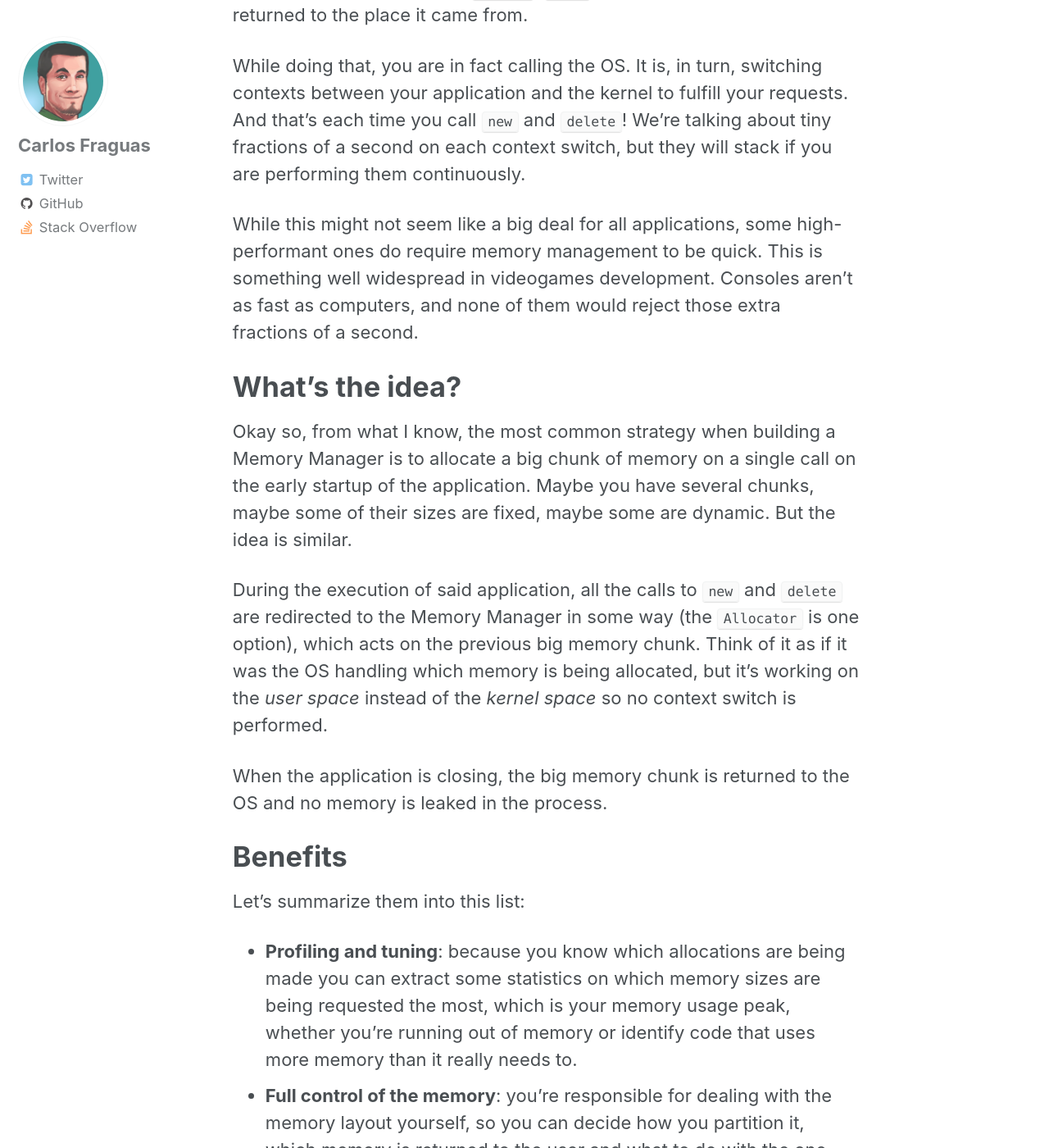
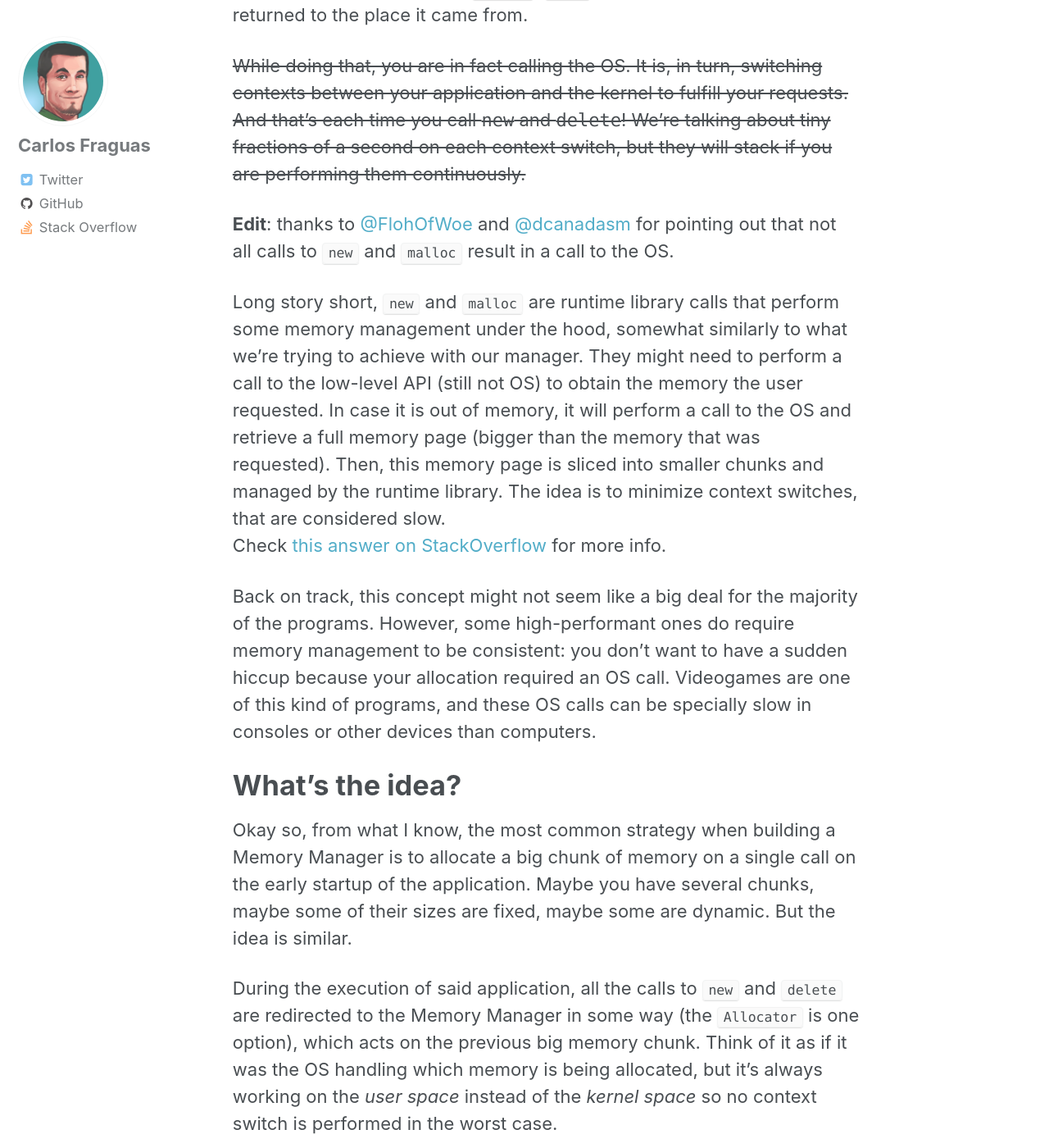
Before and after one commit to MetanoKid/coding-scars, a Jekyll site: the page built from _posts/2017-06-22-memory-manager-0.md, in a window 1280 px wide and 1400 px high, scrolled down 1446 px. Shown: the whole window at 82% size. Built offline with Jekyll 4.4.1, drawn with Linux system fonts in a browser that asks for light colours; some of the changed text lies outside the part shown.

Commit message:
Updates Memory Manager 0 post with correct claims on OS calls

```diff
--- a/_posts/2017-06-22-memory-manager-0.md
+++ b/_posts/2017-06-22-memory-manager-0.md
@@ -26,15 +26,20 @@ That source, in this case, was a custom Memory Manager. It was a rather naive on
 
 In C++, each time you need dynamic memory you use `new` (`malloc` in C), some memory is allocated on the heap and you get a pointer to it. When you're done with it, you use `delete` (`free` in C) and the memory is returned to the place it came from.
 
-While doing that, you are in fact calling the OS. It is, in turn, switching contexts between your application and the kernel to fulfill your requests. And that's each time you call `new` and `delete`! We're talking about tiny fractions of a second on each context switch, but they will stack if you are performing them continuously.
+~~While doing that, you are in fact calling the OS. It is, in turn, switching contexts between your application and the kernel to fulfill your requests. And that's each time you call `new` and `delete`! We're talking about tiny fractions of a second on each context switch, but they will stack if you are performing them continuously.~~
 
-While this might not seem like a big deal for all applications, some high-performant ones do require memory management to be quick. This is something well widespread in videogames development. Consoles aren't as fast as computers, and none of them would reject those extra fractions of a second.
+**Edit**: thanks to [@FlohOfWoe](https://twitter.com/FlohOfWoe) and [@dcanadasm](https://twitter.com/dcanadasm) for pointing out that not all calls to `new` and `malloc` result in a call to the OS.
+
+Long story short, `new` and `malloc` are runtime library calls that perform some memory management under the hood, somewhat similarly to what we're trying to achieve with our manager. They might need to perform a call to the low-level API (still not OS) to obtain the memory the user requested. In case it is out of memory, it will perform a call to the OS and retrieve a full memory page (bigger than the memory that was requested). Then, this memory page is sliced into smaller chunks and managed by the runtime library. The idea is to minimize context switches, that are considered slow.
+Check [this answer on StackOverflow](https://stackoverflow.com/a/5716525/1257656) for more info.
+
+Back on track, this concept might not seem like a big deal for the majority of the programs. However, some high-performant ones do require memory management to be consistent: you don't want to have a sudden hiccup because your allocation required an OS call. Videogames are one of this kind of programs, and these OS calls can be specially slow in consoles or other devices than computers.
 
 # What's the idea?
 
 Okay so, from what I know, the most common strategy when building a Memory Manager is to allocate a big chunk of memory on a single call on the early startup of the application. Maybe you have several chunks, maybe some of their sizes are fixed, maybe some are dynamic. But the idea is similar.
 
-During the execution of said application, all the calls to `new` and `delete` are redirected to the Memory Manager in some way (the `Allocator` is one option), which acts on the previous big memory chunk. Think of it as if it was the OS handling which memory is being allocated, but it's working on the _user space_ instead of the _kernel space_ so no context switch is performed.
+During the execution of said application, all the calls to `new` and `delete` are redirected to the Memory Manager in some way (the `Allocator` is one option), which acts on the previous big memory chunk. Think of it as if it was the OS handling which memory is being allocated, but it's always working on the _user space_ instead of the _kernel space_ so no context switch is performed in the worst case.
 
 When the application is closing, the big memory chunk is returned to the OS and no memory is leaked in the process.
 
@@ -44,8 +49,9 @@ Let's summarize them into this list:
 
   * **Profiling and tuning**: because you know which allocations are being made you can extract some statistics on which memory sizes are being requested the most, which is your memory usage peak, whether you're running out of memory or identify code that uses more memory than it really needs to.
   * **Full control of the memory**: you're responsible for dealing with the memory layout yourself, so you can decide how you partition it, which memory is returned to the user and what to do with the one you recover.
-  * **Potential performance improvement**: we've claimed the calls to the OS can be slow in certain scenarios. If you deal with your memory in a nice way you can outperform the OS.
-  * **Debugging**: you can add debug information to user's allocations. For example, at the cost of extra memory, you could store the file and the line from which the allocation was made and track memory leaks down. Or you could include guards on each allocations to find memory stomps.
+  * **Potential performance improvement**: we've claimed the calls to the OS can be slow in certain scenarios. If you deal with your memory in a nice way you can avoid calling the OS and with it, improve performance.
+  * **Fragmentation control**: this one is probably a mix of the previous two. Because you know how the memory is laid out and the life time of the chunks, you could try to minimize fragmentation by combining neighbouring free ones, have fixed sized chunks that exactly fit the user's memory requirements, or pack allocations that last for the same amount of time in a common chunk and then deallocate them altogether, for example. This is a very advanced topic that we won't cover in depth in the series.
+  * **Debugging**: you can add debug information to user's allocations. For example, at the cost of extra memory, you could store the file and the line from which the allocation was made and track memory leaks down. Or you could include guards on each allocations to find memory stomps. Or you could include an identifier of the sub-system that requested the memory so you can know at any time which one is using more memory.
 
 # Goal of this series
 
```
